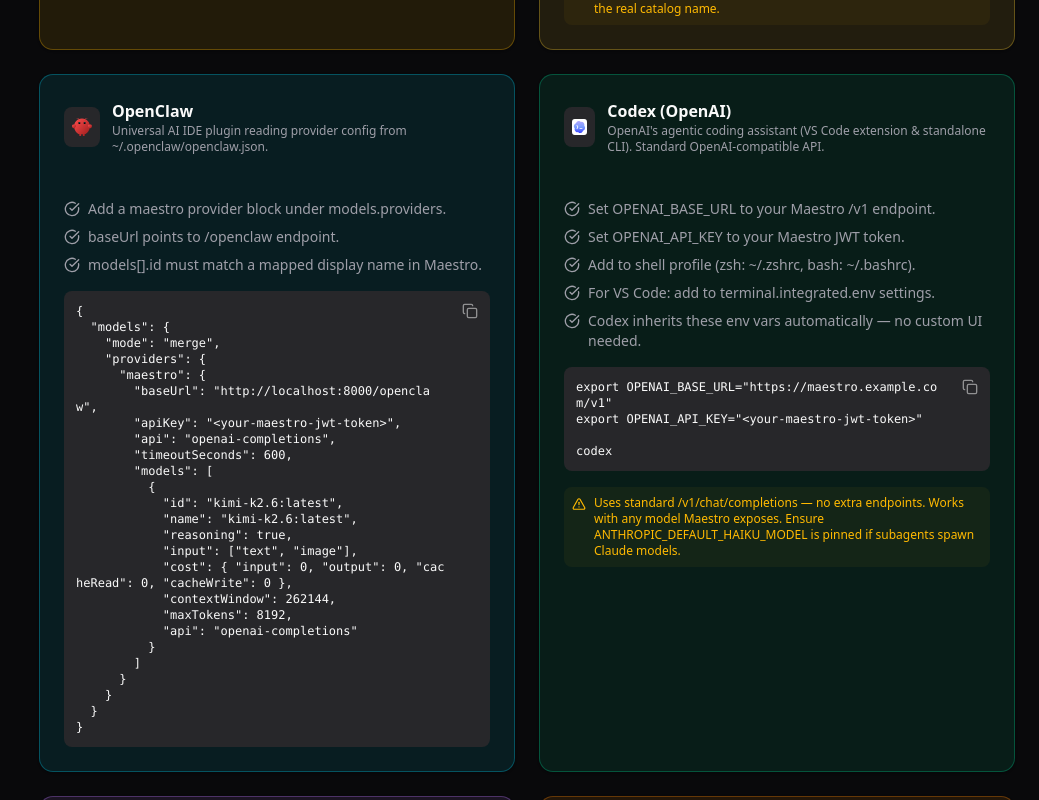
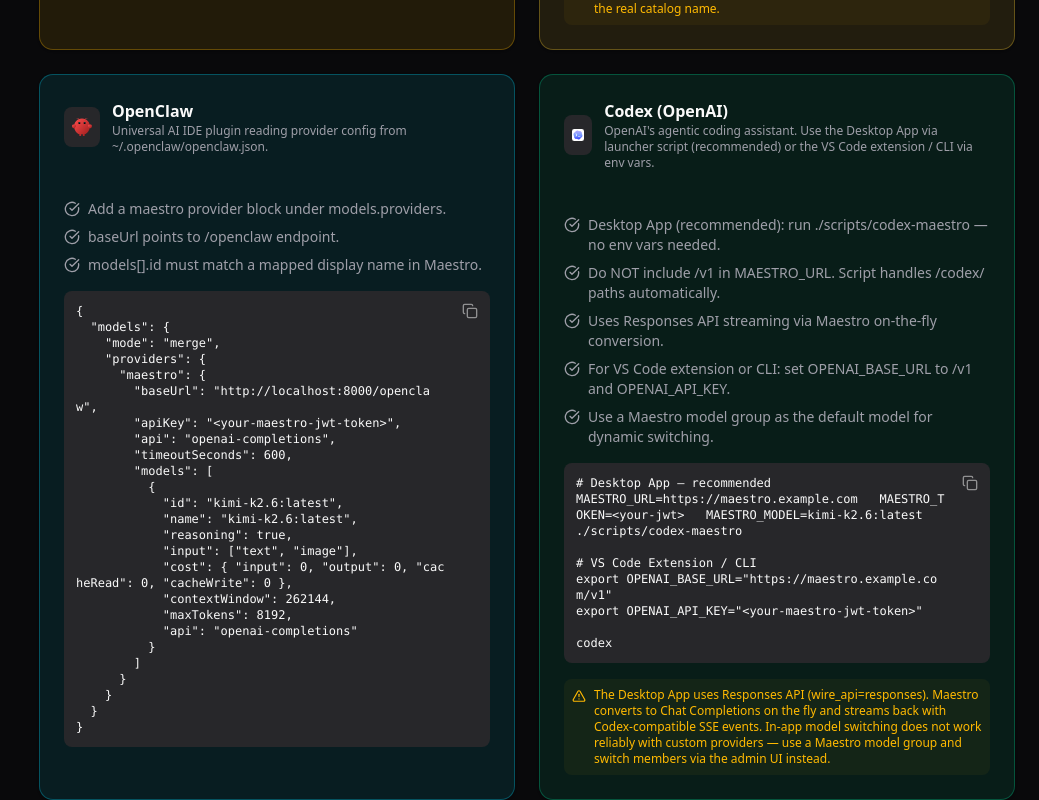
Before and after one commit to skymoonsun/model-maestro, a Next.js app in the folder frontend/: page /guide in a window 1280 px wide. Shown: the part 1080-1880 px from the top of the page, without its empty margins (241-1280 px from the left). Built offline with nearby package versions, Linux system fonts and the light colour scheme.

Commit message:
feat: Update Codex integration documentation and launcher script for improved user experience

```diff
--- a/frontend/src/app/guide/page.tsx
+++ b/frontend/src/app/guide/page.tsx
@@ -159,19 +159,26 @@
         logo: '/guide/openai.svg',
         color: 'text-emerald-400',
         bg: 'bg-emerald-400/10 border-emerald-400/30',
-        description: 'OpenAI\'s agentic coding assistant (VS Code extension & standalone CLI). Standard OpenAI-compatible API.',
+        description: 'OpenAI\'s agentic coding assistant. Use the Desktop App via launcher script (recommended) or the VS Code extension / CLI via env vars.',
         steps: [
-            'Set OPENAI_BASE_URL to your Maestro /v1 endpoint.',
-            'Set OPENAI_API_KEY to your Maestro JWT token.',
-            'Add to shell profile (zsh: ~/.zshrc, bash: ~/.bashrc).',
-            'For VS Code: add to terminal.integrated.env settings.',
-            'Codex inherits these env vars automatically — no custom UI needed.',
+            'Desktop App (recommended): run ./scripts/codex-maestro — no env vars needed.',
+            'Do NOT include /v1 in MAESTRO_URL. Script handles /codex/ paths automatically.',
+            'Uses Responses API streaming via Maestro on-the-fly conversion.',
+            'For VS Code extension or CLI: set OPENAI_BASE_URL to /v1 and OPENAI_API_KEY.',
+            'Use a Maestro model group as the default model for dynamic switching.',
         ],
-        code: `export OPENAI_BASE_URL="https://maestro.example.com/v1"
+        code: `# Desktop App — recommended
+MAESTRO_URL=https://maestro.example.com \
+  MAESTRO_TOKEN=<your-jwt> \
+  MAESTRO_MODEL=kimi-k2.6:latest \
+  ./scripts/codex-maestro
+
+# VS Code Extension / CLI
+export OPENAI_BASE_URL="https://maestro.example.com/v1"
 export OPENAI_API_KEY="<your-maestro-jwt-token>"
 
 codex`,
-        note: 'Uses standard /v1/chat/completions — no extra endpoints. Works with any model Maestro exposes. Ensure ANTHROPIC_DEFAULT_HAIKU_MODEL is pinned if subagents spawn Claude models.',
+        note: 'The Desktop App uses Responses API (wire_api=responses). Maestro converts to Chat Completions on the fly and streams back with Codex-compatible SSE events. In-app model switching does not work reliably with custom providers — use a Maestro model group and switch members via the admin UI instead.',
     },
     {
         id: 'cursor',
@@ -282,7 +289,7 @@
         "OPENAI_API_KEY": "<your-maestro-jwt-token>"
     }
 }`,
-                extNote: 'Codex has no dedicated "custom base URL" UI — only env vars. Standard /v1 endpoint works with any model Maestro exposes.',
+                extNote: 'Codex has no dedicated "custom base URL" UI — only env vars. Standard /v1 endpoint works with any model Maestro exposes. For dynamic model switching, create a Maestro model group and select the group name as your default model.',
             },
             {
                 extId: 'kilo-code-ext',
```
Also changed, not shown: 3 other files (tests, documents, lock files or other folders).
